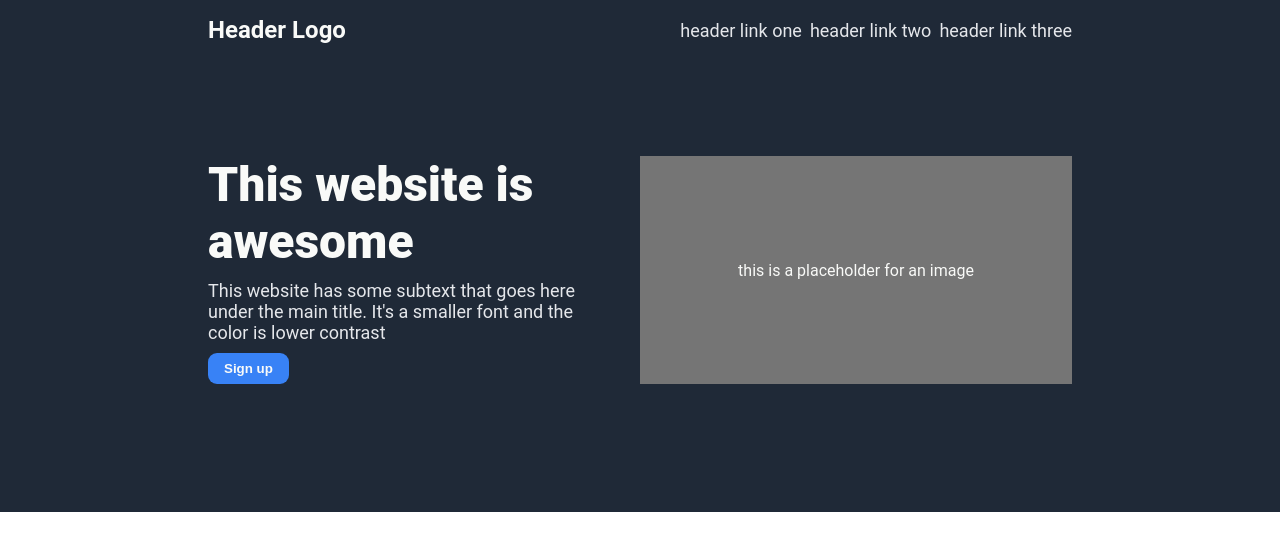
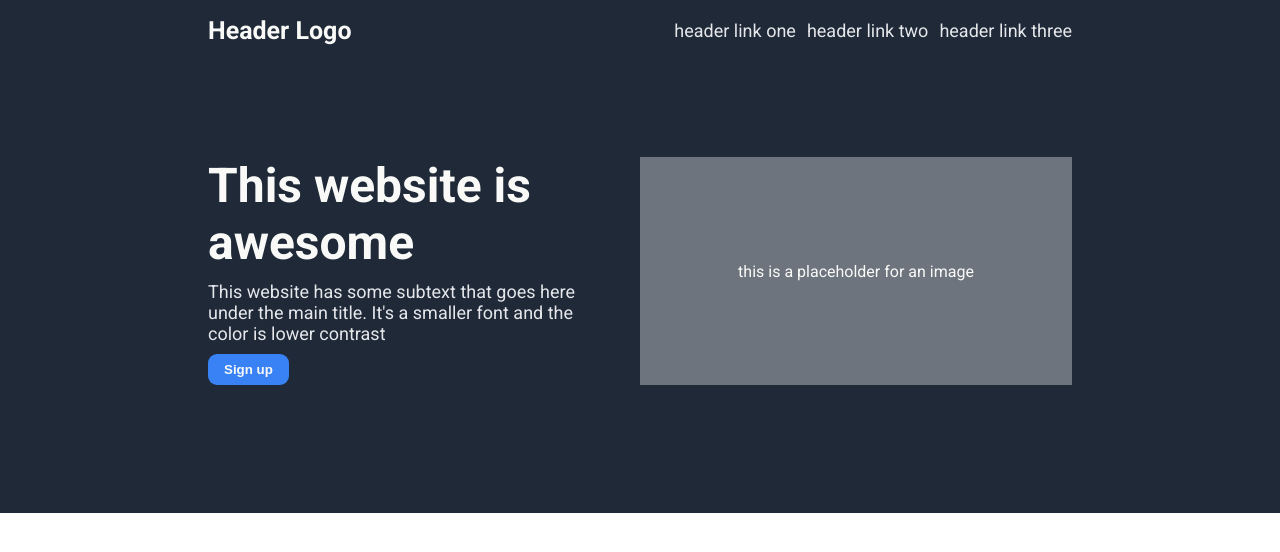
Before and after one commit to Adwithr/Landing-Page, a plain HTML site: page index.html in a window 1280 px wide. Drawn offline with Linux system fonts and the light colour scheme.

Commit message:
Last minor changes to header section
Made the last finishing minor touches to header section

```diff
--- a/styles.css
+++ b/styles.css
@@ -1,3 +1,5 @@
+@import url("https://fonts.googleapis.com/css2?family=Roboto:wght@400;700&display=swap");
+
 body {
   display: flex;
   flex-direction: column;
@@ -22,7 +24,7 @@ ul {
   display: flex;
   margin: 0;
   padding: 0;
-  gap: 8px;
+  gap: 11px;
 }
 
 li {
@@ -53,7 +55,7 @@ a {
 }
 
 .logo {
-  font-size: 24px;
+  font-size: 25px;
   color: #f9faf8;
   font-weight: bold;
 }
@@ -64,7 +66,7 @@ a {
 }
 
 .right {
-  background-color: rgb(117, 117, 117);
+  background-color: hsl(213.75deg 6.84% 45.88%);
   flex-shrink: 0;
   display: flex;
   justify-content: center;
```
